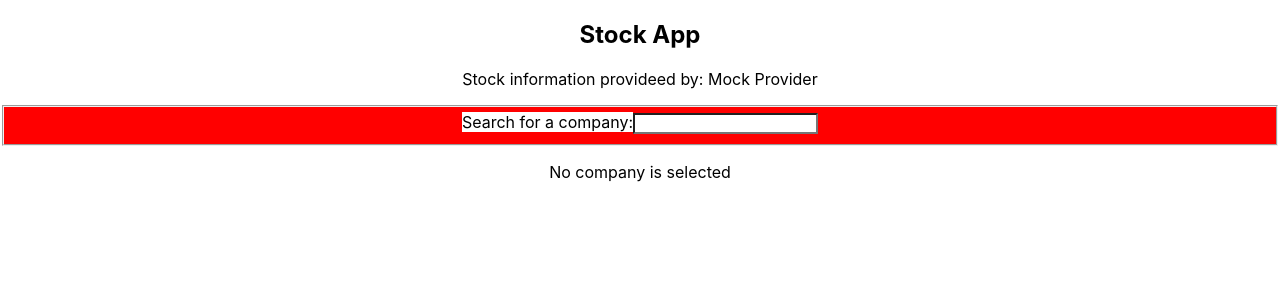
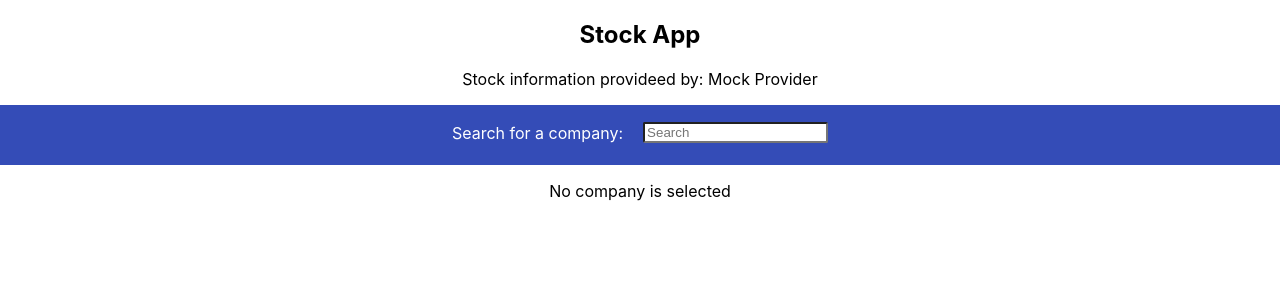
Before and after one commit to mr-know-it-all/stock-app, a React (Create React App) app: page / in a window 1280 px wide. Shown: the top 300 px of the page. Built offline with nearby package versions, Linux system fonts and the light colour scheme.

Commit message:
Styles sketch

```diff
--- a/src/components/company-profile/index.tsx
+++ b/src/components/company-profile/index.tsx
@@ -38,10 +38,12 @@ const CompanyProfile = ({ symbol, getCompanyProfile }: Props) => {
         return (
             <article className="company-profile">
                 <h3>{COMPANY_PROFILE}</h3>
-                <div className="company-profile-item">{companyProfile.description}</div>
-                <div className="company-profile-item">{companyProfile.country}</div>
-                <div className="company-profile-item">{companyProfile.state}</div>
-                <div className="company-profile-item">{companyProfile.city}</div>
+                <div className="company-profile-data">
+                    <div className="company-profile-item">{companyProfile.description}</div>
+                    <div className="company-profile-item">{companyProfile.country}</div>
+                    <div className="company-profile-item">{companyProfile.state}</div>
+                    <div className="company-profile-item">{companyProfile.city}</div>
+                </div>
             </article>
         );
     }
--- a/src/components/company-profile/style.css
+++ b/src/components/company-profile/style.css
@@ -1,8 +1,18 @@
 .company-profile {
-    background-color: white;
+    box-sizing: border-box;
+    display: flex;
+    flex-direction: column;
+    align-items: center;
+    padding: 10px;
+    background-color: #000957;
+    color: white;
+}
+
+.company-profile > .company-profile-data {
+   display: flex;
 
 }
 
-.company-profile > .company-profile-item {
-    background-color: white;
+.company-profile > .company-profile-data > .company-profile-item {
+    padding: 0 10px;
 }
--- a/src/components/company-stock-chart/interval/index.tsx
+++ b/src/components/company-stock-chart/interval/index.tsx
@@ -1,3 +1,5 @@
+import { FROM, TO } from '../../../language/constants';
+
 type Props = {
     updateInterval: (type: 'from' | 'to', value: Date) => void,
     setCustomInterval: () => void
@@ -9,14 +11,14 @@ const Interval = ({
 }: Props) => {
     return (
         <fieldset className="chart-component-interval">
-            <label htmlFor="interval-from">From</label>
+            <label htmlFor="interval-from">{FROM}</label>
             <input type="date" id="interval-from" onChange={
                 event => {
                     const value = new Date(event.target.value);
                     updateInterval('from', value);
                 }
             } />
-            <label htmlFor="interval-from">Tom</label>
+            <label htmlFor="interval-from">{TO}</label>
             <input type="date" id="interval-to" onChange={
                 event => {
                     const value = new Date(event.target.value);
--- a/src/components/search-companies/index.tsx
+++ b/src/components/search-companies/index.tsx
@@ -1,7 +1,7 @@
 import React, { useState, useMemo } from 'react';
 import debounce from 'lodash.debounce';
 import './style.css';
-import { SEARCH_COMPANIES, LOADING, ERROR } from '../../language/constants';
+import { SEARCH_COMPANIES, LOADING, ERROR, SEARCH } from '../../language/constants';
 
 type Props = {
     getAvailableCompanies: (term: string) => Promise<QueryResponseType>,
@@ -60,11 +60,18 @@ const SearchCompanies = ({
     return (
         <fieldset className="search-companies">
             <label htmlFor="search-companies">{SEARCH_COMPANIES}</label>
-            <input id="search-companies" type="text" value={term} onChange={onInputChange} />
+            <input
+                id="search-companies"
+                type="text"
+                value={term}
+                onChange={onInputChange}
+                placeholder={SEARCH}
+                autoComplete="off"
+            />
 
-            {loading && (<div>{LOADING}</div>)}
+            {loading && (<div className="loading">{LOADING}</div>)}
             {!loading && error && (<div className="error">{ERROR}</div>)}
-            {!loading && !error && (
+            {!loading && !error && companies.length > 0 && (
                 <div className="search-companies-result">
                     {companies.map(company => (
                         <div
@@ -72,8 +79,8 @@ const SearchCompanies = ({
                             className="search-companies-result-item"
                             onClick={onCompanyClick(company)}
                         >
-                            <div>{company.displaySymbol}</div>
-                            <div>{company.description}</div>
+                            <span>{company.displaySymbol}</span>
+                            <span>{company.description}</span>
                         </div>
                     ))}
                 </div>
--- a/src/components/search-companies/style.css
+++ b/src/components/search-companies/style.css
@@ -1,19 +1,61 @@
 .search-companies {
-    background-color: red !important;
+    position: relative;
+    display: flex;
+    align-items: center;
+    justify-content: center;
+    height: 45px;
+    margin: 0;
+    border: none;
+    outline: none;
+    background-color: #344CB7;
+    color: white;
 }
 
 .search-companies > label {
-    background-color: white;
+    margin: 0 10px;
 }
 
 .search-companies > input {
-    background-color: white;
+    margin: 0 10px;
+    border-radius: 2px;
 }
 
+.search-companies > .loading {
+    color: #577BC1;
+}
+.search-companies > .error {
+    color: red;
+}
+
+.search-companies > .loading,
+.search-companies > .error,
 .search-companies > .search-companies-result {
-    background-color: blue;
+    position: absolute;
+    top: 100%;
+    width: 100%;
+    display: flex;
+    flex-direction: column;
+    padding-bottom: 10px;
+    background-color: #344CB7;
 }
 
 .search-companies > .search-companies-result > .search-companies-result-item {
-    color: red;
+    box-sizing: border-box;
+    display: flex;
+    justify-content: center;
+    cursor: pointer;
 }
+
+.search-companies > .search-companies-result > .search-companies-result-item > span {
+  box-sizing: border-box;
+  padding: 0 5px;
+}
+
+.search-companies > .search-companies-result > .search-companies-result-item:first-child {
+    padding-top: 10px;
+    border-top: 1px solid #577BC1;
+}
+
+.search-companies > .search-companies-result > .search-companies-result-item:hover {
+    color: #577BC1;
+}
--- a/src/language/constants.ts
+++ b/src/language/constants.ts
@@ -3,4 +3,7 @@ export const LOADING = 'Loading...';
 export const ERROR = 'There was an error, please refresh the page';
 export const NO_COMPANY_SELECTED = 'No company is selected';
 export const COMPANY_PROFILE = 'Company:';
-export const SEARCH_COMPANIES = 'Search for a company:'
+export const SEARCH_COMPANIES = 'Search for a company:';
+export const SEARCH = 'Search';
+export const FROM = 'From';
+export const TO = 'To';
--- a/src/pages/dashboard/index.tsx
+++ b/src/pages/dashboard/index.tsx
@@ -28,8 +28,11 @@ const Dashboard = () => {
                 selectCompany={setSelectedCompany}
                 clearSelectedCompany={clearCompany}
             />
-            <CompanyProfile symbol={symbol} getCompanyProfile={getCompanyProfile} />
-            <CompanyStockChart symbol={symbol} getStockInfo={getStockInfo} />
+
+            <section className="company-details">
+                <CompanyProfile symbol={symbol} getCompanyProfile={getCompanyProfile} />
+                <CompanyStockChart symbol={symbol} getStockInfo={getStockInfo} />
+            </section>
         </section>
     )
 };
```
